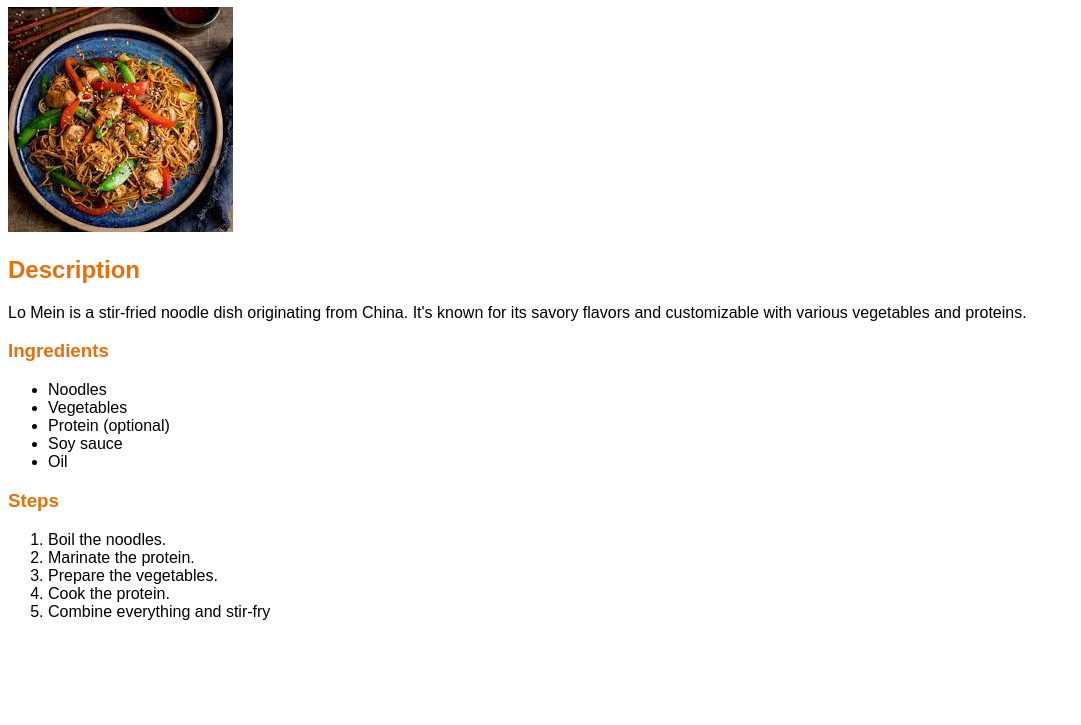
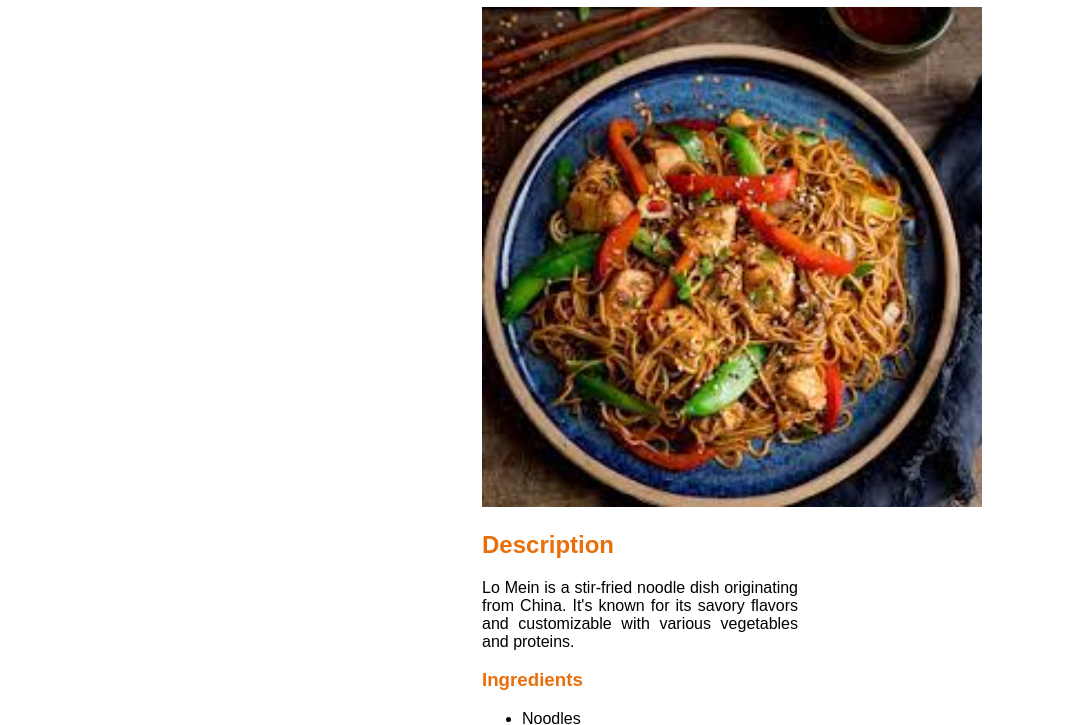
Before and after one commit to id-Owuraku/odin-recipes, a plain HTML site: page recipes/lo-mein.html in a window 1280 px wide. Shown: the part 73-798 px from the top of the page, without its empty margins (0-1081 px from the left). Drawn offline with Linux system fonts and the light colour scheme.

Commit message:
Added box properties to it

```diff
--- a/recipes/lo-mein.html
+++ b/recipes/lo-mein.html
@@ -4,11 +4,13 @@
     <meta charset="UTF-8">
     <meta name="viewport" content="width=device-width, initial-scale=1.0">
     <title>Lo Mein</title>
+    <link rel="stylesheet" href="../style.css">
 </head>
 <body>
+    <div>
         <h1>Lo-mein</h1>
         <img src="./images/lo-mein_img.jpg" alt="Lo-mein dish">
-    <link rel="stylesheet" href="../style.css">
+
 
         <h2>Description</h2>
         <p>
@@ -32,6 +34,7 @@
             <li>Cook the protein.</li>
             <li>Combine everything and stir-fry</li>
         </ol>
+    </div>
 
 </body>
 </html>
--- a/style.css
+++ b/style.css
@@ -5,3 +5,17 @@ body {
 h1,h2,h3 {
     color: rgb(233, 111, 10);
 }
+
+img {
+    height: auto;
+    width: 500px;
+    margin: auto;
+}
+
+div {
+    display: block;
+    text-align: justify;
+    margin: auto;
+    width: 25%;
+    height: auto;
+}
```
Also changed, not shown: index.html (+1 -1 lines), recipes/fries.html (+2 -0 lines), recipes/waakye.html (+2 -0 lines). Lines whose indentation alone changed are shown as unchanged.
